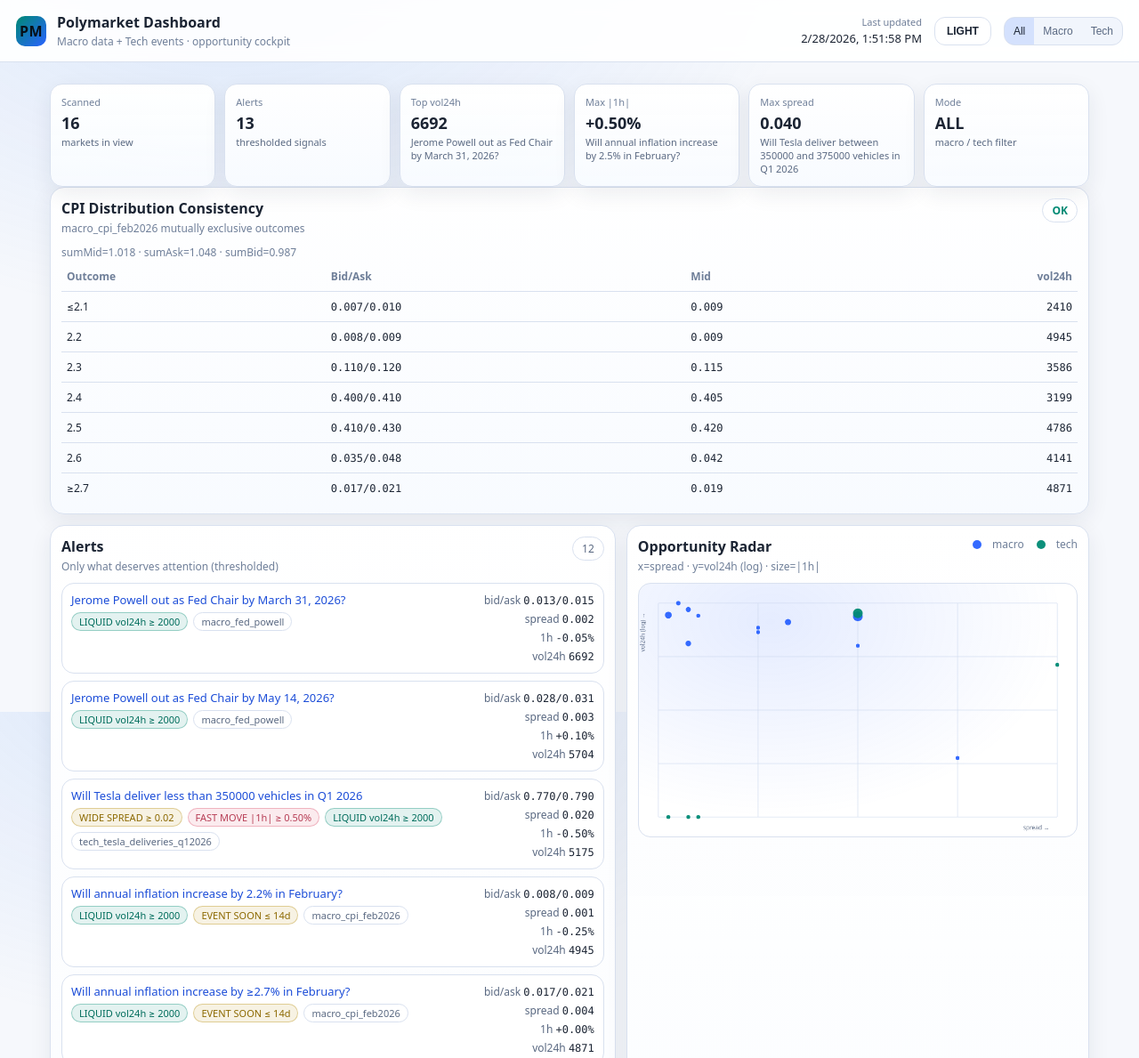
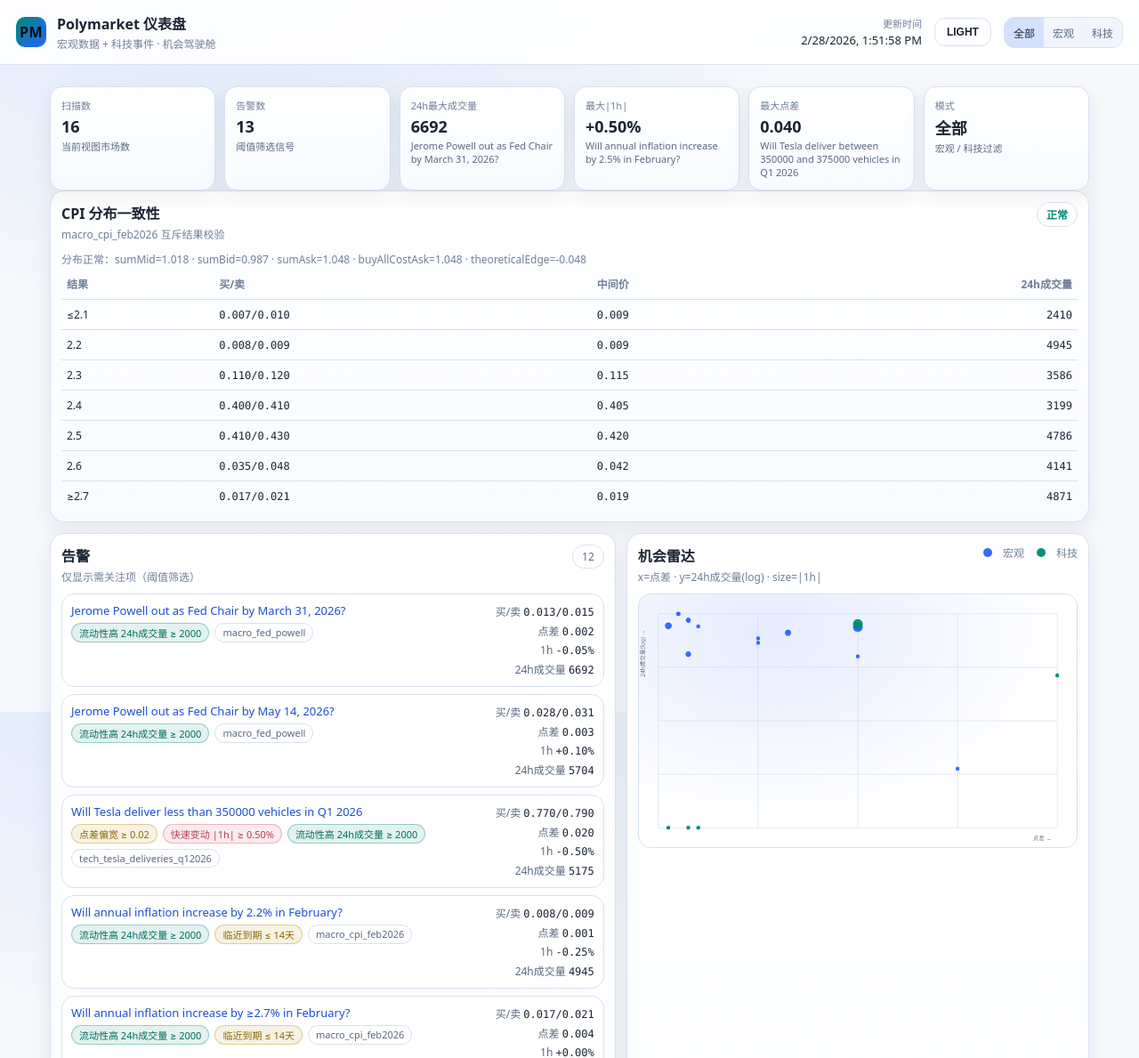
Before and after one commit to cs68614-hash/polymarket-dashboard, a plain HTML site: page docs/index.html in a window 1280 px wide. Shown: the top 1189 px of the page at 89% size. Drawn offline with Linux system fonts and the light colour scheme.

Commit message:
UI: CPI buy-all cost + zh-CN localization

```diff
--- a/docs/app.js
+++ b/docs/app.js
@@ -22,7 +22,7 @@ function applyTheme(theme) {
   if (!btn) return;
   btn.textContent = next === 'dark' ? 'DARK' : 'LIGHT';
   btn.setAttribute('aria-pressed', String(next === 'dark'));
-  btn.setAttribute('aria-label', next === 'dark' ? 'Switch to light theme' : 'Switch to dark theme');
+  btn.setAttribute('aria-label', next === 'dark' ? '切换到浅色主题' : '切换到深色主题');
 }
 function initTheme() {
   let saved = 'light';
@@ -114,12 +114,12 @@ function rowHtml(m, rightLines = []) {
       <div class="qline"><a href="${m.url}" target="_blank" rel="noopener">${title}</a></div>
       <div class="badges">
         ${badge(m.group)}
-        ${end ? badge('end:' + end) : ''}
+        ${end ? badge('到期:' + end) : ''}
       </div>
     </div>
     <div class="kvs">
-      <div class="kv">bid/ask <code>${fmt(m.bestBid,3)}/${fmt(m.bestAsk,3)}</code></div>
-      <div class="kv">spread <code>${fmt(m.spread,3)}</code></div>
+      <div class="kv">买/卖 <code>${fmt(m.bestBid,3)}/${fmt(m.bestAsk,3)}</code></div>
+      <div class="kv">点差 <code>${fmt(m.spread,3)}</code></div>
       ${rightLines.map(x => `<div class="kv">${x}</div>`).join('')}
     </div>
   </div>`;
@@ -128,11 +128,11 @@ function rowHtml(m, rightLines = []) {
 function alertTags(m) {
   const t = CONFIG.thresholds;
   const tags = [];
-  if ((m.spread ?? 0) >= t.spread) tags.push({ txt: `WIDE SPREAD ≥ ${t.spread}`, cls: 'yellow' });
-  if (Math.abs(m.oneHourPriceChange ?? 0) >= t.absMove1h) tags.push({ txt: `FAST MOVE |1h| ≥ ${(t.absMove1h*100).toFixed(2)}%`, cls: 'red' });
-  if ((m.volume24hr ?? 0) >= t.vol24h) tags.push({ txt: `LIQUID vol24h ≥ ${t.vol24h}`, cls: 'green' });
+  if ((m.spread ?? 0) >= t.spread) tags.push({ txt: `点差偏宽 ≥ ${t.spread}`, cls: 'yellow' });
+  if (Math.abs(m.oneHourPriceChange ?? 0) >= t.absMove1h) tags.push({ txt: `快速变动 |1h| ≥ ${(t.absMove1h*100).toFixed(2)}%`, cls: 'red' });
+  if ((m.volume24hr ?? 0) >= t.vol24h) tags.push({ txt: `流动性高 24h成交量 ≥ ${t.vol24h}`, cls: 'green' });
   const d = daysToEnd(m.endDate);
-  if (d != null && d <= t.daysToEnd) tags.push({ txt: `EVENT SOON ≤ ${t.daysToEnd}d`, cls: 'yellow' });
+  if (d != null && d <= t.daysToEnd) tags.push({ txt: `临近到期 ≤ ${t.daysToEnd}天`, cls: 'yellow' });
   return tags;
 }
 
@@ -148,7 +148,7 @@ function renderAlerts(markets) {
   $('#alertCount').textContent = String(alerts.length);
 
   if (!alerts.length) {
-    $('#alerts').innerHTML = `<div class="alert"><div><div class="q">No alerts under current thresholds.</div><div class="tags"><span class="tag">Try switching Macro/Tech/All</span></div></div></div>`;
+    $('#alerts').innerHTML = `<div class="alert"><div><div class="q">当前阈值下暂无告警。</div><div class="tags"><span class="tag">可切换 全部/宏观/科技</span></div></div></div>`;
     return;
   }
 
@@ -164,10 +164,10 @@ function renderAlerts(markets) {
           </div>
         </div>
         <div class="kvs">
-          <div class="kv">bid/ask <code>${fmt(m.bestBid,3)}/${fmt(m.bestAsk,3)}</code></div>
-          <div class="kv">spread <code>${fmt(m.spread,3)}</code></div>
+          <div class="kv">买/卖 <code>${fmt(m.bestBid,3)}/${fmt(m.bestAsk,3)}</code></div>
+          <div class="kv">点差 <code>${fmt(m.spread,3)}</code></div>
           <div class="kv">1h <code>${fmtPct(m.oneHourPriceChange)}</code></div>
-          <div class="kv">vol24h <code>${fmt(m.volume24hr,0)}</code></div>
+          <div class="kv">24h成交量 <code>${fmt(m.volume24hr,0)}</code></div>
         </div>
       </div>`;
   }).join('');
@@ -180,9 +180,9 @@ function renderPanels(data) {
     spread: (data.panels?.widestSpreads || []).filter(kindOk)
   };
 
-  $('#panelVol').innerHTML = ks.vol.map(m => rowHtml(m, [`vol24h <code>${fmt(m.volume24hr,0)}</code>`])).join('') || '';
+  $('#panelVol').innerHTML = ks.vol.map(m => rowHtml(m, [`24h成交量 <code>${fmt(m.volume24hr,0)}</code>`])).join('') || '';
   $('#panelMove').innerHTML = ks.move.map(m => rowHtml(m, [`1h <code>${fmtPct(m.oneHourPriceChange)}</code>`, `1d <code>${fmtPct(m.oneDayPriceChange)}</code>`])).join('') || '';
-  $('#panelSpread').innerHTML = ks.spread.map(m => rowHtml(m, [`vol24h <code>${fmt(m.volume24hr,0)}</code>`])).join('') || '';
+  $('#panelSpread').innerHTML = ks.spread.map(m => rowHtml(m, [`24h成交量 <code>${fmt(m.volume24hr,0)}</code>`])).join('') || '';
 }
 
 function renderKpis(markets) {
@@ -194,12 +194,12 @@ function renderKpis(markets) {
   const alertsCount = m.map(x => alertTags(x)).filter(t => t.length).length;
 
   $('#kpis').innerHTML = [
-    kpiHtml('Scanned', `${m.length}`, 'markets in view'),
-    kpiHtml('Alerts', `${alertsCount}`, `thresholded signals`),
-    kpiHtml('Top vol24h', topVol ? fmt(topVol.volume24hr,0) : '—', topVol ? (topVol.question || topVol.slug || topVol.id) : ''),
-    kpiHtml('Max |1h|', maxMove ? fmtPct(maxMove.oneHourPriceChange) : '—', maxMove ? (maxMove.question || maxMove.slug || maxMove.id) : ''),
-    kpiHtml('Max spread', maxSpread ? fmt(maxSpread.spread,3) : '—', maxSpread ? (maxSpread.question || maxSpread.slug || maxSpread.id) : ''),
-    kpiHtml('Mode', getKind().toUpperCase(), 'macro / tech filter')
+    kpiHtml('扫描数', `${m.length}`, '当前视图市场数'),
+    kpiHtml('告警数', `${alertsCount}`, '阈值筛选信号'),
+    kpiHtml('24h最大成交量', topVol ? fmt(topVol.volume24hr,0) : '—', topVol ? (topVol.question || topVol.slug || topVol.id) : ''),
+    kpiHtml('最大|1h|', maxMove ? fmtPct(maxMove.oneHourPriceChange) : '—', maxMove ? (maxMove.question || maxMove.slug || maxMove.id) : ''),
+    kpiHtml('最大点差', maxSpread ? fmt(maxSpread.spread,3) : '—', maxSpread ? (maxSpread.question || maxSpread.slug || maxSpread.id) : ''),
+    kpiHtml('模式', getKind() === 'all' ? '全部' : (getKind() === 'macro' ? '宏观' : '科技'), '宏观 / 科技过滤')
   ].join('');
 }
 
@@ -234,21 +234,28 @@ function renderCpiConsistency(markets) {
   const sumMid = orderedRows.reduce((acc, r) => acc + (r.mid ?? 0), 0);
   const sumAsk = orderedRows.reduce((acc, r) => acc + (r.bestAsk ?? 0), 0);
   const sumBid = orderedRows.reduce((acc, r) => acc + (r.bestBid ?? 0), 0);
+  const buyAllCostAsk = sumAsk;
+  const theoreticalEdge = 1 - sumAsk;
 
   const warnMid = Math.abs(1 - sumMid) > 0.02;
   const warnAsk = sumAsk < 0.99;
   const inconsistent = warnMid || warnAsk;
 
-  const badge = $('#cpiStatusBadge');
-  badge.classList.remove('ok', 'warning');
-  badge.classList.add(inconsistent ? 'warning' : 'ok');
-  badge.textContent = inconsistent ? 'WARNING' : 'OK';
+  const statusBadge = $('#cpiStatusBadge');
+  statusBadge.classList.remove('ok', 'warning');
+  statusBadge.classList.add(inconsistent ? 'warning' : 'ok');
+  statusBadge.textContent = inconsistent ? '告警' : '正常';
 
-  const reasons = [];
-  if (warnMid) reasons.push(`sumMid=${fmt(sumMid,3)}`);
-  if (warnAsk) reasons.push(`sumAsk=${fmt(sumAsk,3)}`);
-  const lead = inconsistent ? reasons.join(' · ') : `sumMid=${fmt(sumMid,3)} · sumAsk=${fmt(sumAsk,3)} · sumBid=${fmt(sumBid,3)}`;
-  $('#cpiSummary').textContent = `${lead}`;
+  const metrics = `sumMid=${fmt(sumMid,3)} · sumBid=${fmt(sumBid,3)} · sumAsk=${fmt(sumAsk,3)} · buyAllCostAsk=${fmt(buyAllCostAsk,3)} · theoreticalEdge=${fmt(theoreticalEdge,3)}`;
+  let summary = '';
+  if (warnAsk) {
+    summary = `可能存在买全套利：按ASK买全成本=${fmt(buyAllCostAsk,3)}，理论毛利=${fmt(theoreticalEdge,3)}（未计手续费/滑点/成交不完整） · ${metrics}`;
+  } else if (warnMid) {
+    summary = `分布不一致：sumMid=${fmt(sumMid,3)}（可能流动性不足/盘口失真） · ${metrics}`;
+  } else {
+    summary = `分布正常：${metrics}`;
+  }
+  $('#cpiSummary').textContent = summary;
 
   $('#cpiTableBody').innerHTML = orderedRows.map(r => `
     <tr>
@@ -278,7 +285,7 @@ function renderTable(markets) {
 
   $('#table').innerHTML = rows.map(m => rowHtml(m, [
     `1h <code>${fmtPct(m.oneHourPriceChange)}</code>`,
-    `vol24h <code>${fmt(m.volume24hr,0)}</code>`
+    `24h成交量 <code>${fmt(m.volume24hr,0)}</code>`
   ])).join('');
 }
 
@@ -331,11 +338,11 @@ function renderRadar(markets) {
   // axes labels
   ctx.fillStyle = radarLabel;
   ctx.font = '12px ui-sans-serif, system-ui';
-  ctx.fillText('spread →', w-110, h-14);
+  ctx.fillText('点差 →', w-90, h-14);
   ctx.save();
-  ctx.translate(12, 140);
+  ctx.translate(12, 170);
   ctx.rotate(-Math.PI/2);
-  ctx.fillText('vol24h (log) →', 0, 0);
+  ctx.fillText('24h成交量(log) →', 0, 0);
   ctx.restore();
 
   // points
@@ -378,9 +385,9 @@ function renderRadar(markets) {
     tip.innerHTML = `
       <div class="tip-title">${m.question || m.slug || m.id}</div>
       <div class="tip-group">${m.group}</div>
-      <div>bid/ask <code>${fmt(m.bestBid,3)}/${fmt(m.bestAsk,3)}</code> · spread <code>${fmt(m.spread,3)}</code></div>
-      <div>1h <code>${fmtPct(m.oneHourPriceChange)}</code> · vol24h <code>${fmt(m.volume24hr,0)}</code></div>
-      <div class="tip-link"><a href="${m.url}" target="_blank" rel="noopener">open →</a></div>
+      <div>买/卖 <code>${fmt(m.bestBid,3)}/${fmt(m.bestAsk,3)}</code> · 点差 <code>${fmt(m.spread,3)}</code></div>
+      <div>1h <code>${fmtPct(m.oneHourPriceChange)}</code> · 24h成交量 <code>${fmt(m.volume24hr,0)}</code></div>
+      <div class="tip-link"><a href="${m.url}" target="_blank" rel="noopener">打开 →</a></div>
     `;
 
     tip.style.left = `${Math.min(window.innerWidth-380, ev.clientX + 12)}px`;
@@ -431,5 +438,5 @@ setKind('all');
 initTheme();
 load().catch(err => {
   console.error(err);
-  $('#lastUpdated').textContent = 'Failed to load data';
+  $('#lastUpdated').textContent = '加载数据失败';
 });
--- a/docs/index.html
+++ b/docs/index.html
@@ -1,9 +1,9 @@
 <!doctype html>
-<html lang="en">
+<html lang="zh-CN">
 <head>
   <meta charset="utf-8" />
   <meta name="viewport" content="width=device-width, initial-scale=1" />
-  <title>Polymarket Dashboard</title>
+  <title>Polymarket 仪表盘</title>
   <script>
     (function () {
       const key = 'pm_theme';
@@ -22,21 +22,21 @@
     <div class="brand">
       <div class="logo">PM</div>
       <div>
-        <div class="title">Polymarket Dashboard</div>
-        <div class="subtitle">Macro data + Tech events · opportunity cockpit</div>
+        <div class="title">Polymarket 仪表盘</div>
+        <div class="subtitle">宏观数据 + 科技事件 · 机会驾驶舱</div>
       </div>
     </div>
 
     <div class="topbar-right">
       <div class="meta">
-        <div class="meta-label">Last updated</div>
+        <div class="meta-label">更新时间</div>
         <div class="meta-value" id="lastUpdated">—</div>
       </div>
-      <button class="theme-toggle" id="themeToggle" type="button" aria-label="Switch theme">LIGHT</button>
+      <button class="theme-toggle" id="themeToggle" type="button" aria-label="切换主题">LIGHT</button>
       <div class="segmented" id="kindFilter">
-        <button class="seg active" data-kind="all">All</button>
-        <button class="seg" data-kind="macro">Macro</button>
-        <button class="seg" data-kind="tech">Tech</button>
+        <button class="seg active" data-kind="all">全部</button>
+        <button class="seg" data-kind="macro">宏观</button>
+        <button class="seg" data-kind="tech">科技</button>
       </div>
     </div>
   </header>
@@ -47,20 +47,20 @@
     <section class="card cpi-card" id="cpiConsistencyCard" hidden>
       <div class="card-h">
         <div>
-          <div class="card-title">CPI Distribution Consistency</div>
-          <div class="card-sub">macro_cpi_feb2026 mutually exclusive outcomes</div>
+          <div class="card-title">CPI 分布一致性</div>
+          <div class="card-sub">macro_cpi_feb2026 互斥结果校验</div>
         </div>
-        <div class="chip cpi-status" id="cpiStatusBadge">OK</div>
+        <div class="chip cpi-status" id="cpiStatusBadge">正常</div>
       </div>
       <div class="cpi-summary" id="cpiSummary"></div>
       <div class="cpi-table-wrap">
         <table class="cpi-table">
           <thead>
             <tr>
-              <th>Outcome</th>
-              <th>Bid/Ask</th>
-              <th>Mid</th>
-              <th>vol24h</th>
+              <th>结果</th>
+              <th>买/卖</th>
+              <th>中间价</th>
+              <th>24h成交量</th>
             </tr>
           </thead>
           <tbody id="cpiTableBody"></tbody>
@@ -72,8 +72,8 @@
       <section class="card">
         <div class="card-h">
           <div>
-            <div class="card-title">Alerts</div>
-            <div class="card-sub">Only what deserves attention (thresholded)</div>
+            <div class="card-title">告警</div>
+            <div class="card-sub">仅显示需关注项（阈值筛选）</div>
           </div>
           <div class="chip" id="alertCount">0</div>
         </div>
@@ -83,12 +83,12 @@
       <section class="card">
         <div class="card-h">
           <div>
-            <div class="card-title">Opportunity Radar</div>
-            <div class="card-sub">x=spread · y=vol24h (log) · size=|1h|</div>
+            <div class="card-title">机会雷达</div>
+            <div class="card-sub">x=点差 · y=24h成交量(log) · size=|1h|</div>
           </div>
           <div class="legend">
-            <span class="dot macro"></span> macro
-            <span class="dot tech"></span> tech
+            <span class="dot macro"></span> 宏观
+            <span class="dot tech"></span> 科技
           </div>
         </div>
         <canvas id="radar" width="900" height="520" class="radar"></canvas>
@@ -100,8 +100,8 @@
       <section class="card">
         <div class="card-h">
           <div>
-            <div class="card-title">Top vol24h</div>
-            <div class="card-sub">Liquidity-first view</div>
+            <div class="card-title">24h成交量 Top</div>
+            <div class="card-sub">优先看流动性</div>
           </div>
         </div>
         <div class="list" id="panelVol"></div>
@@ -110,8 +110,8 @@
       <section class="card">
         <div class="card-h">
           <div>
-            <div class="card-title">Top |1h move|</div>
-            <div class="card-sub">Possible info-driven dislocations</div>
+            <div class="card-title">|1h变动| Top</div>
+            <div class="card-sub">可能是信息驱动错位</div>
           </div>
         </div>
         <div class="list" id="panelMove"></div>
@@ -120,8 +120,8 @@
       <section class="card">
         <div class="card-h">
           <div>
-            <div class="card-title">Widest spreads</div>
-            <div class="card-sub">Patience/posting opportunities (or thin)</div>
+            <div class="card-title">最大点差</div>
+            <div class="card-sub">挂单机会（或流动性偏薄）</div>
           </div>
         </div>
         <div class="list" id="panelSpread"></div>
@@ -131,16 +131,16 @@
     <details class="card details">
       <summary>
         <div>
-          <div class="card-title">All markets</div>
-          <div class="card-sub">Search + sort + full context</div>
+          <div class="card-title">全部市场</div>
+          <div class="card-sub">搜索 + 排序 + 完整上下文</div>
         </div>
         <div class="right">
-          <input id="search" class="search" placeholder="Search (e.g., CPI, Tesla, GDP…)" />
+          <input id="search" class="search" placeholder="搜索（如 CPI、Tesla、GDP…）" />
           <select id="sort" class="select">
-            <option value="vol24h">Sort: vol24h</option>
-            <option value="spread">Sort: spread</option>
-            <option value="absMove1h">Sort: |1h move|</option>
-            <option value="endDate">Sort: endDate</option>
+            <option value="vol24h">按 24h 成交量</option>
+            <option value="spread">按 点差</option>
+            <option value="absMove1h">按 |1h 变动|</option>
+            <option value="endDate">按 到期时间</option>
           </select>
         </div>
       </summary>
@@ -148,7 +148,7 @@
     </details>
 
     <footer class="footer">
-      <div>Data: <code>docs/data/latest.json</code> (generated by GitHub Actions schedule)</div>
+      <div>数据：<code>docs/data/latest.json</code>（由 GitHub Actions 定时生成）</div>
     </footer>
   </main>
 
```
